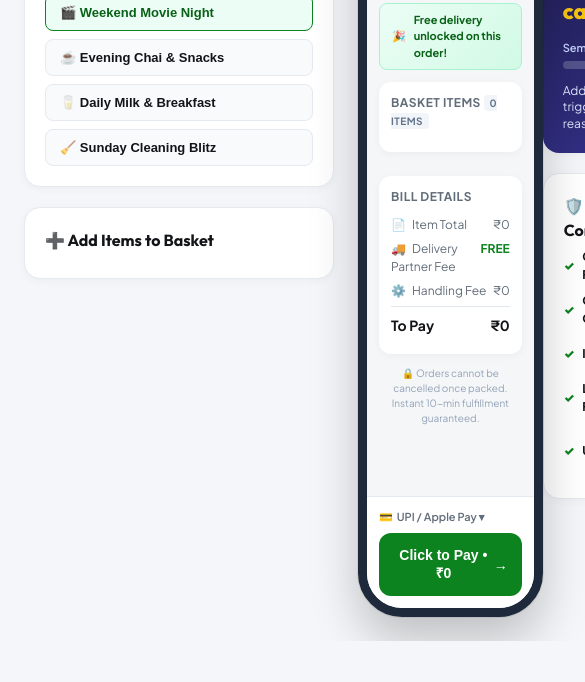
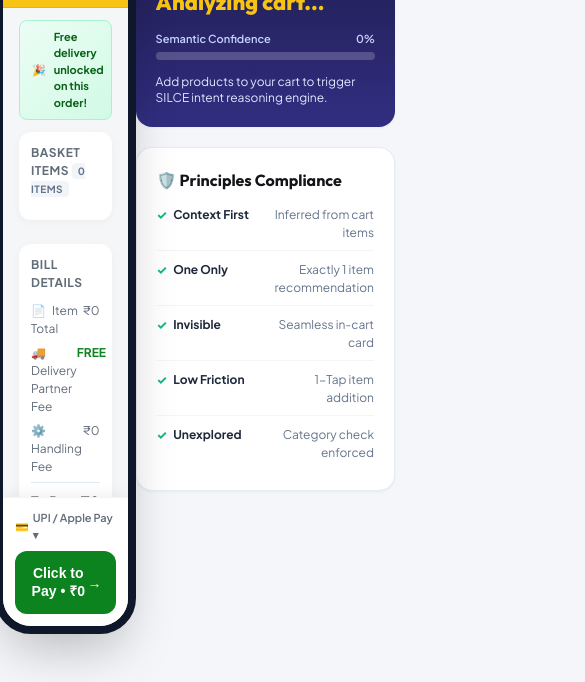
Before and after one commit to yalnizcurt/SILCE, a plain HTML site: page static/index.html in a window 390 px wide. Shown: the part 296-978 px from the top of the page, 585 px wide, since content can reach past the window. Before the commit the page ends 937 px from the top, so only its background shows below. Drawn offline with Linux system fonts and the light colour scheme; no server answers.

Commit message:
Refactor Tab 1 Cart Review Simulation grid, 390x844 mobile frame shell, sticky header/footer, pb-28 scroll padding, and 2-column principle rows

```diff
--- a/static/index.html
+++ b/static/index.html
@@ -7,7 +7,7 @@
   <link rel="preconnect" href="https://fonts.googleapis.com">
   <link rel="preconnect" href="https://fonts.gstatic.com" crossorigin>
   <link href="https://fonts.googleapis.com/css2?family=Outfit:wght@400;500;600;700;800&family=Plus+Jakarta+Sans:wght@400;500;600;700&display=swap" rel="stylesheet">
-  <link rel="stylesheet" href="/static/style.css?v=2.1">
+  <link rel="stylesheet" href="/static/style.css?v=2.2">
 </head>
 <body>
   <!-- Header Bar -->
@@ -265,13 +265,43 @@
 
           <div class="panel-card">
             <h3>🛡️ Principles Compliance</h3>
-            <ul class="principles-list">
-              <li><span class="check">✓</span> <strong>Context First:</strong> Inferred from cart items</li>
-              <li><span class="check">✓</span> <strong>One Only:</strong> Exactly 1 item recommendation</li>
-              <li><span class="check">✓</span> <strong>Invisible:</strong> Seamless in-cart card</li>
-              <li><span class="check">✓</span> <strong>Low Friction:</strong> 1-Tap item addition</li>
-              <li><span class="check">✓</span> <strong>Unexplored:</strong> Category check enforced</li>
-            </ul>
+            <div class="principles-container">
+              <div class="principle-row">
+                <div class="principle-label">
+                  <span class="check">✓</span>
+                  <span>Context First</span>
+                </div>
+                <div class="principle-desc">Inferred from cart items</div>
+              </div>
+              <div class="principle-row">
+                <div class="principle-label">
+                  <span class="check">✓</span>
+                  <span>One Only</span>
+                </div>
+                <div class="principle-desc">Exactly 1 item recommendation</div>
+              </div>
+              <div class="principle-row">
+                <div class="principle-label">
+                  <span class="check">✓</span>
+                  <span>Invisible</span>
+                </div>
+                <div class="principle-desc">Seamless in-cart card</div>
+              </div>
+              <div class="principle-row">
+                <div class="principle-label">
+                  <span class="check">✓</span>
+                  <span>Low Friction</span>
+                </div>
+                <div class="principle-desc">1-Tap item addition</div>
+              </div>
+              <div class="principle-row">
+                <div class="principle-label">
+                  <span class="check">✓</span>
+                  <span>Unexplored</span>
+                </div>
+                <div class="principle-desc">Category check enforced</div>
+              </div>
+            </div>
           </div>
         </div>
 
@@ -410,6 +440,6 @@
 
   </main>
 
-  <script src="/static/app.js?v=2.1"></script>
+  <script src="/static/app.js?v=2.2"></script>
 </body>
 </html>
--- a/static/style.css
+++ b/static/style.css
@@ -161,18 +161,22 @@
 /* Tab 1: Simulation Grid */
 .sim-grid {
   display: grid;
-  grid-template-columns: 310px 385px 1fr;
+  grid-template-columns: 320px 400px 320px;
   gap: 24px;
+  justify-content: center;
   align-items: start;
+  max-width: 1280px;
+  margin: 0 auto;
+  padding: 24px;
 }
 
 /* Panel Cards */
 .panel-card {
-  background: var(--card-bg);
-  border-radius: var(--radius-lg);
+  background: #FFFFFF;
+  border-radius: 16px;
   padding: 20px;
-  border: 1px solid var(--border-light);
-  box-shadow: var(--shadow-sm);
+  border: 1px solid rgba(226, 232, 240, 0.8);
+  box-shadow: 0 1px 3px 0 rgba(0, 0, 0, 0.05);
   margin-bottom: 20px;
 }
 
@@ -278,7 +282,7 @@
   color: #FFFFFF;
 }
 
-/* Mobile Frame UI (Target width: 390px - iPhone 15 / Pixel 9 proportion) */
+/* Mobile Frame UI Shell */
 .mobile-frame-container {
   display: flex;
   justify-content: center;
@@ -286,23 +290,23 @@
 
 .mobile-frame {
   width: 390px;
-  max-width: 430px;
-  height: 800px;
-  max-height: calc(100vh - 120px);
-  background: #FFFFFF;
-  border-radius: 44px;
-  border: 9px solid #1E293B;
-  box-shadow: 0 24px 48px rgba(0, 0, 0, 0.22), 0 0 0 1px rgba(0, 0, 0, 0.08);
+  height: 844px;
+  max-height: 85vh;
   display: flex;
   flex-direction: column;
+  background: #FFFFFF;
+  border-radius: 36px;
+  border: 8px solid #0F172A;
+  box-shadow: 0 25px 50px -12px rgba(0, 0, 0, 0.25);
   overflow: hidden;
   position: relative;
+  margin: 0 auto;
 }
 
 .dynamic-island {
   width: 100px;
   height: 20px;
-  background: #1E293B;
+  background: #0F172A;
   border-radius: 12px;
   position: absolute;
   top: 8px;
@@ -312,10 +316,15 @@
 }
 
 .mobile-app-header {
+  position: sticky;
+  top: 0;
+  z-index: 20;
   background: #F7C413;
-  padding: 30px 14px 10px 14px;
+  padding: 24px 14px 10px 14px;
   border-bottom: 1px solid #E5B50F;
   color: #121417;
+  width: 100%;
+  box-sizing: border-box;
 }
 
 .header-top-bar {
@@ -410,11 +419,12 @@
 .mobile-cart-body {
   flex: 1;
   background: #F4F6F8;
-  padding: 12px;
+  padding: 12px 16px 112px 16px;
   overflow-y: auto;
   display: flex;
   flex-direction: column;
   gap: 12px;
+  box-sizing: border-box;
 }
 
 .mobile-cart-body::-webkit-scrollbar {
@@ -492,9 +502,9 @@
 }
 
 .cart-item-card img {
-  width: 38px;
-  height: 38px;
-  border-radius: 6px;
+  width: 44px;
+  height: 44px;
+  border-radius: 8px;
   object-fit: cover;
   flex-shrink: 0;
 }
@@ -502,20 +512,20 @@
 .cart-item-details {
   flex: 1;
   min-width: 0;
+  padding: 0 8px;
 }
 
 .cart-item-title {
-  font-size: 11px;
+  font-size: 12px;
   font-weight: 700;
-  color: var(--text-dark);
-  line-height: 1.2;
+  color: #0F172A;
   white-space: nowrap;
   overflow: hidden;
   text-overflow: ellipsis;
 }
 
 .cart-item-sub {
-  font-size: 9px;
+  font-size: 10px;
   color: #64748B;
   margin: 1px 0 2px 0;
   white-space: nowrap;
@@ -824,9 +834,13 @@
 
 /* Mobile Sticky Footer */
 .mobile-cart-footer {
+  position: sticky;
+  bottom: 0;
+  z-index: 20;
   background: #FFFFFF;
   padding: 12px;
-  border-top: 1px solid var(--border-light);
+  border-top: 1px solid #F1F5F9;
+  box-shadow: 0 -4px 12px rgba(0, 0, 0, 0.05);
   display: flex;
   flex-direction: column;
   gap: 8px;
@@ -919,23 +933,45 @@
   line-height: 1.4;
 }
 
-.principles-list {
-  list-style: none;
+.principles-container {
   display: flex;
   flex-direction: column;
-  gap: 8px;
+  gap: 2px;
+}
+
+.principle-row {
+  display: flex;
+  align-items: flex-start;
+  justify-content: space-between;
+  padding: 8px 0;
+  border-bottom: 1px solid #F1F5F9;
   font-size: 12px;
 }
 
-.principles-list li {
+.principle-row:last-child {
+  border-bottom: none;
+}
+
+.principle-label {
+  width: 110px;
+  flex-shrink: 0;
   display: flex;
   align-items: center;
-  gap: 8px;
+  gap: 6px;
+  font-weight: 700;
+  color: #1E293B;
 }
 
-.principles-list .check {
-  color: var(--blinkit-green);
-  font-weight: 900;
+.principle-label .check {
+  color: #10B981;
+  font-weight: 800;
+}
+
+.principle-desc {
+  flex: 1;
+  padding-left: 8px;
+  text-align: right;
+  color: #64748B;
 }
 
 /* Tab 2: Diagnostics */
```
